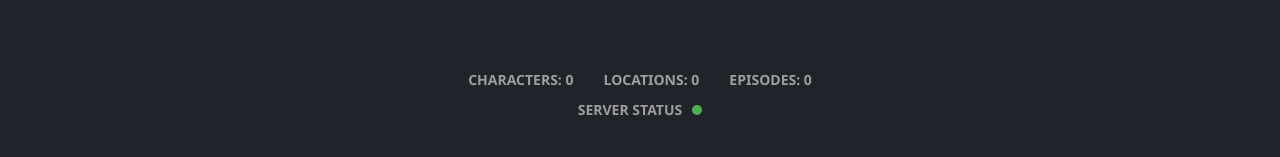
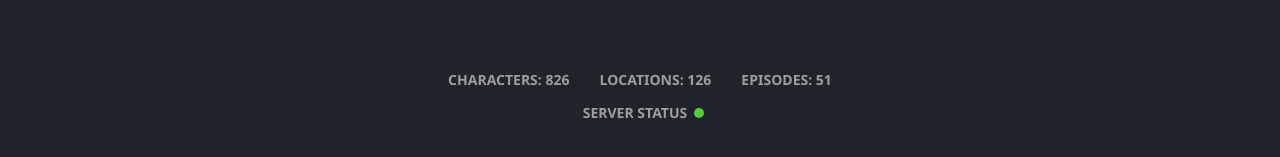
Before and after one commit to oleksiyz2000-wq/FurryParnushka, a React (Vite) app: page / in a window 1280 px wide. Shown: the part 1321-1478 px from the top of the page. Built offline with nearby package versions, Linux system fonts and the light colour scheme.

Commit message:
Footer fix

```diff
--- a/src/components/Footer/Footer.css
+++ b/src/components/Footer/Footer.css
@@ -6,6 +6,7 @@
     width: 100%;
     height: 405px;
     padding-top: 80px;
+    padding-bottom: 80px;
 }
 
 .footer__stats {
@@ -23,13 +24,16 @@
 
 .server-status {
     display: flex;
-    margin-top: 10px;
+    height: 35px;
+    align-items: center;
+    margin: 5px;
 }
 
 .server-status__text {
     font-size: 14px;
     font-weight: 700;
     color: #9e9e9e;
+    padding: 7px;
 }
 
 .server-status__indicator {
@@ -37,6 +41,7 @@
     height: 10px;
     background-color: #4caf50;
     border-radius: 50%;
-    margin-left: 10px;
-    margin-top: 5px;
 }
+
+.bg-green {background-color: #55cc44;}
+.bg-red {background-color: #d63d2e;}
--- a/src/components/Footer/Footer.jsx
+++ b/src/components/Footer/Footer.jsx
@@ -2,7 +2,18 @@ import { stats } from "../../constants";
 
 import "./Footer.css";
 
+import { isOnline } from "../../constants";
+
+let statusColorClass = "";
+
 export default function Footer() {
+
+    if (isOnline === true) {
+        statusColorClass = "bg-green";
+    } else {
+        statusColorClass = "bg-red";
+    }
+
     return (
         <footer className="footer">
             <ul className="footer__stats">
@@ -24,8 +35,8 @@ export default function Footer() {
                 ))}
             </ul>
             <a className="server-status">
-                <span className="server-status__text">SERVER STATUS</span>
-                <span className="server-status__indicator"></span>
+                <span className="server-status__text" >SERVER STATUS</span>
+                <span className={"server-status__indicator " + statusColorClass}></span>
             </a>
         </footer>
     )
--- a/src/components/Main/components/CardsSection/CharacterCard/CharacterCard.jsx
+++ b/src/components/Main/components/CardsSection/CharacterCard/CharacterCard.jsx
@@ -3,7 +3,7 @@ import './CharacterCard.css';
 const statusMap = {
     Alive: 'bg-green-500',
     Dead: 'bg-red-500',
-    unknown: 'bg-gray-400'
+    unknown: 'bg-gray-400',
 };
 
 export default function CharacterCard( {img, name, status, species, LastKnownLocation, FirstSeenIn, links} ) {
--- a/src/constants.js
+++ b/src/constants.js
@@ -5,9 +5,9 @@ export const ButtonsContent = [
 ];
 
 export const stats = [
-    { label: 'CHARACTERS', value: 0, url: '/'},
-    { label: 'LOCATIONS', value: 0, url: '/' },
-    { label: 'EPISODES', value: 0, url: '/' },
+    { label: 'CHARACTERS', value: 826, url: '/'},
+    { label: 'LOCATIONS', value: 126, url: '/' },
+    { label: 'EPISODES', value: 51, url: '/' },
 ];
 
 export const сardsContent = [
@@ -96,3 +96,5 @@ export const сardsContent = [
         }
     },
 ];
+
+export const isOnline = true;
```
